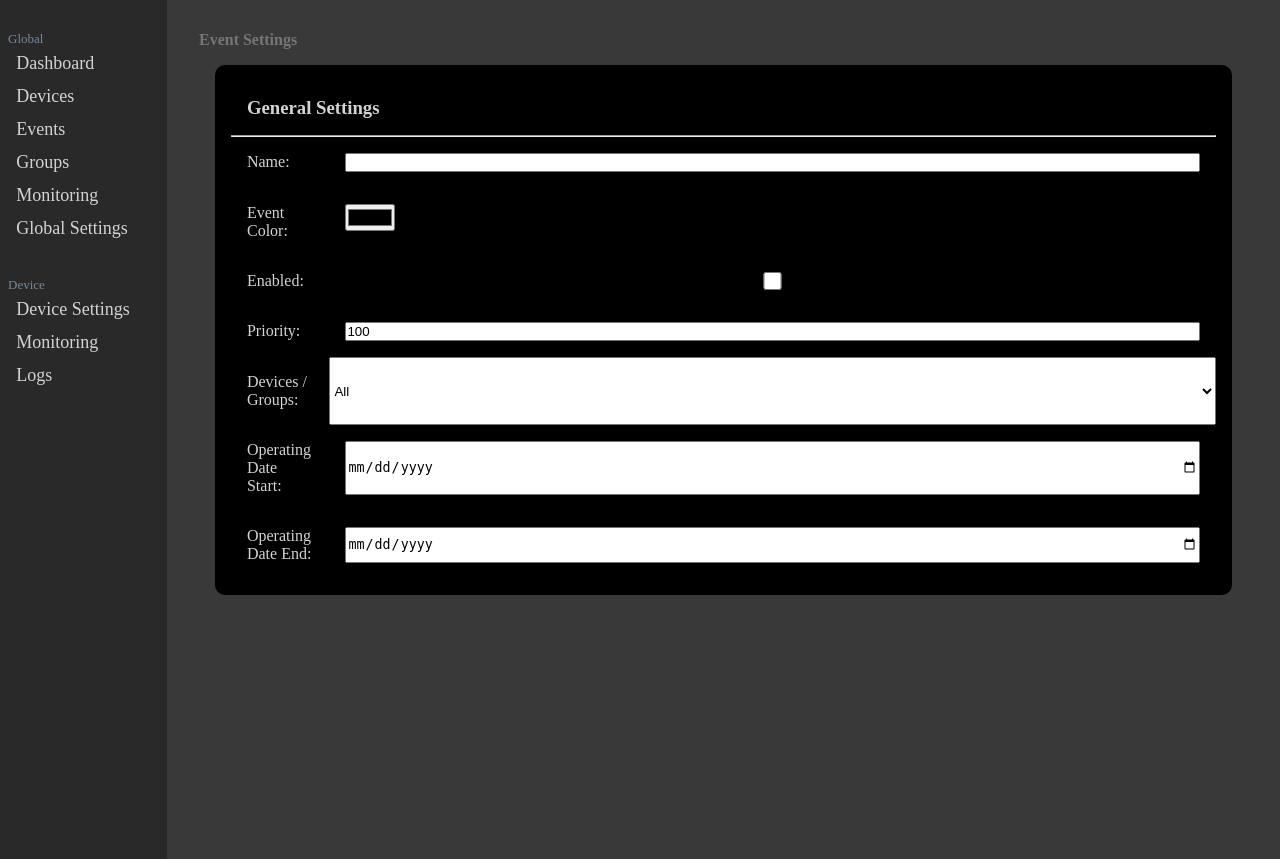
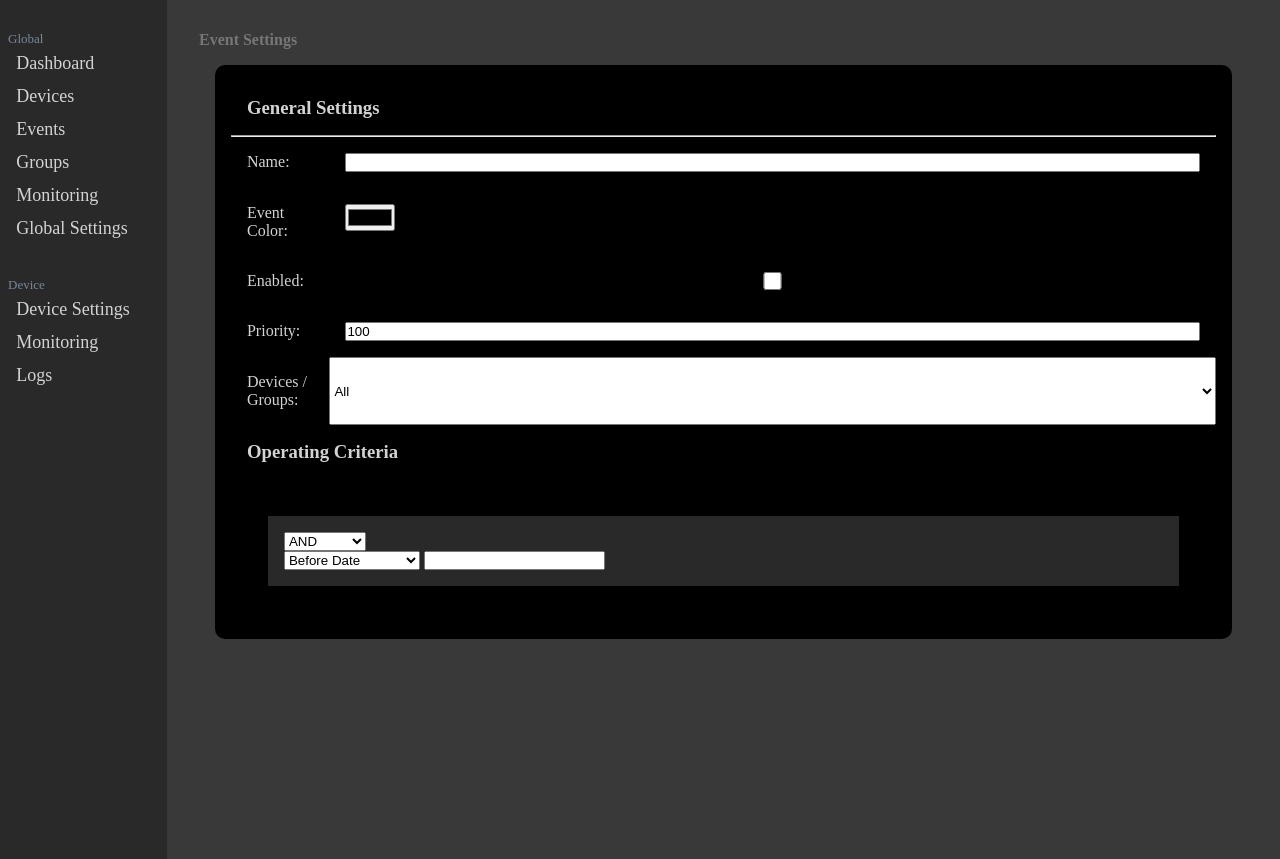
Before and after one commit to C2311231/WebDisplay, a Flask app: page /event-edit in a window 1280 px wide. Shown: the part 49-908 px from the top of the page. Run offline with Flask 3, Linux system fonts and the light colour scheme; parts of the project's set-up code (start-up, migrations or seed data) failed here and were passed over.

Commit message:
Started on event criteria ui

```diff
--- a/main.py
+++ b/main.py
@@ -60,5 +60,5 @@ if __name__ == "__main__":
     event_scheduler.start()
     web_v2_blueprint = web_v2.get_blueprint()
     app.register_blueprint(web_v2_blueprint, url_prefix="/")
-    app.run(host="0.0.0.0", port=int(sys.argv[2]), debug=False)
+    app.run(host="0.0.0.0", port=int(sys.argv[2]), debug=True)
     event_scheduler.stop()
--- a/static/layout.css
+++ b/static/layout.css
@@ -190,3 +190,14 @@ div.settings-container div.settings-group div.settings input {
     margin: auto;
     padding: auto;
 }
+
+.criteria-group {
+    width: 100%;
+    padding: 2rem;
+}
+
+.criteria-item {
+    padding: 1rem;
+    background-color: #292929;
+    margin: 5px;
+}
--- a/templates/event_edit.html
+++ b/templates/event_edit.html
@@ -48,10 +48,41 @@ Web Display - Global Settings
                     <option value="none">None</option>
                     <option value="specific">Specific</option>
                 </select>
-                <p>Operating Date Start:</p>
-                <input type="date">
-                <p>Operating Date End:</p>
-                <input type="date">
+            </div>
+            <h3>Operating Criteria</h3>
+            <div class="criteria-group">
+                <div class="criteria-item">
+                    <select>
+                        <option>AND</option>
+                        <option>AND NOT</option>
+                    </select><br>
+                    <select>
+                        <option>Before Date</option>
+                        <option>Before Time</option>
+                        <option>Before Day</option>
+                        <option>Before Weekday</option>
+                        <option>Before Month</option>
+                        <option>Before nth Iteration</option>
+                        <option>During Date</option>
+                        <option>During Weekday</option>
+                        <option>During Time</option>
+                        <option>During Time</option>
+                        <option>During Day</option>
+                        <option>During Month</option>
+                        <option>During nth Iteration</option>
+                        <option>After Date</option>
+                        <option>After Time</option>
+                        <option>After Weekday</option>
+                        <option>After Day</option>
+                        <option>After Month</option>
+                        <option>After nth Iteration</option>
+                        <option>Every nth Iteration</option>
+                        <option>Or Group</option>
+                    </select>
+
+                    <input>
+
+                </div>
             </div>
         </div>
     </div>
```
